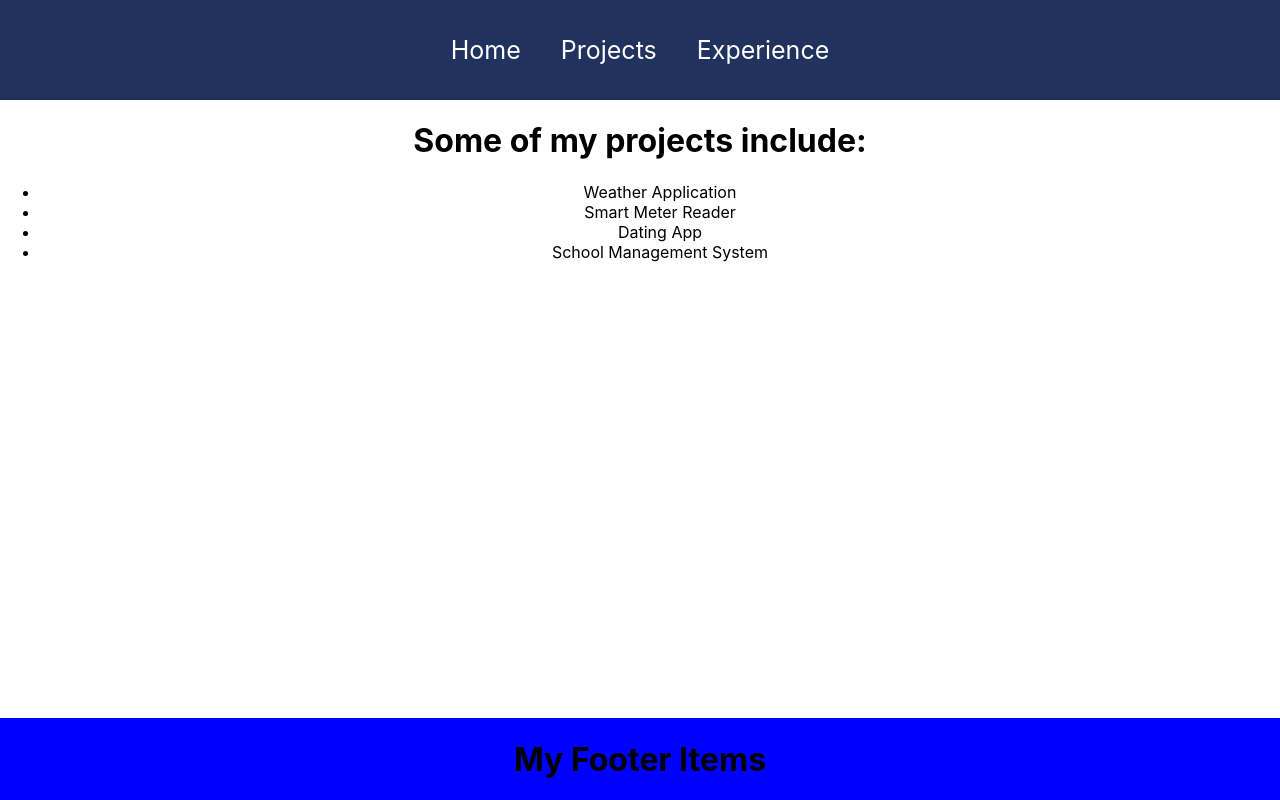
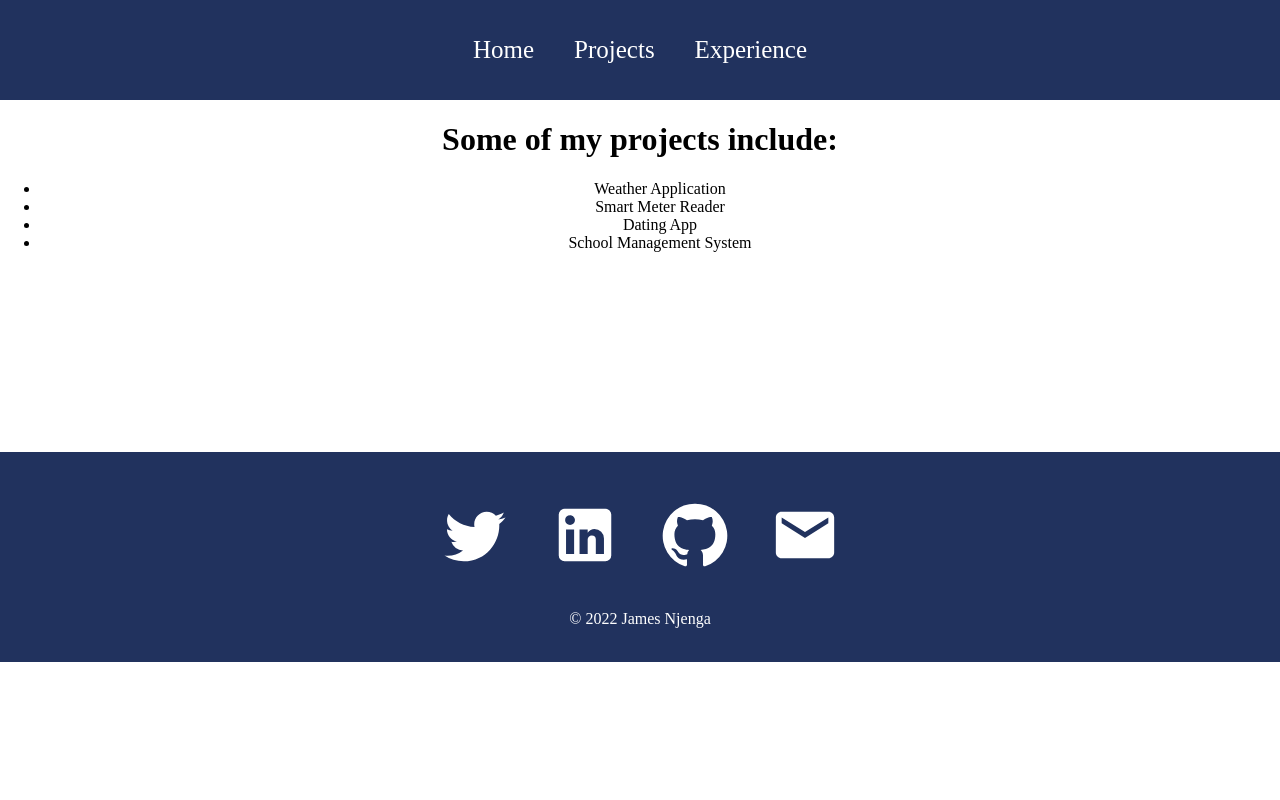
Before and after one commit to Ayusi-Peter2/PERSONAL-PORTFOLIO, a React (Create React App) app: page /projects in a window 1280 px wide. Built offline with nearby package versions, Linux system fonts and the light colour scheme.

Commit message:
Installed Material UI social icons and styled the Footer

```diff
--- a/package.json
+++ b/package.json
@@ -3,8 +3,12 @@
   "version": "0.1.0",
   "private": true,
   "dependencies": {
+    "@emotion/react": "^11.10.4",
+    "@emotion/styled": "^11.10.4",
     "@material-ui/core": "^4.12.4",
     "@material-ui/icons": "^4.11.3",
+    "@mui/icons-material": "^5.10.6",
+    "@mui/material": "^5.10.8",
     "@testing-library/jest-dom": "^5.16.5",
     "@testing-library/react": "^13.4.0",
     "@testing-library/user-event": "^13.5.0",
--- a/src/App.js
+++ b/src/App.js
@@ -19,10 +19,6 @@ function App() {
         <Footer/>
       </BrowserRouter>
 
-      {/* <NavBar/>
-     <Home/>
-     <Footer/> */}
-
     </div>
   );
 }
--- a/src/components/Footer.jsx
+++ b/src/components/Footer.jsx
@@ -1,8 +1,21 @@
-import "../index.css"
-function Footer(){
-    return(
+import React from "react";
+import TwitterIcon from '@mui/icons-material/Twitter';
+import LinkedInIcon from '@mui/icons-material/LinkedIn';
+import GitHubIcon from '@mui/icons-material/GitHub';
+import EmailIcon from '@mui/icons-material/Email';
+import "../styles/Footer.css"
+
+function Footer() {
+    return (
         <div className="footer">
-            <h1>My Footer Items</h1>
+            <div className="socialMedia">
+                <TwitterIcon />
+                <LinkedInIcon />
+                <GitHubIcon />
+                <EmailIcon />
+
+            </div>
+            <p>&copy; 2022 James Njenga</p>
         </div>
     )
 }
--- a/src/index.css
+++ b/src/index.css
@@ -16,12 +16,12 @@ code {
   background-color: blue;
 }
 
-.footer{
+/* .footer{
   background-color: blue;
   position:fixed;
   bottom: 0;
   width:100%;
-}
+} */
 
 /* nav{
   position:fixed;
--- a/src/pages/Projects.js
+++ b/src/pages/Projects.js
@@ -11,7 +11,7 @@ function Projects(){
                 <li>Dating App</li>
                 <li>School Management System</li>
             </ul>
-            <Footer/>
+
         </div>
     )
 }
--- /dev/null
+++ b/src/styles/Footer.css
@@ -0,0 +1,28 @@
+.footer {
+    width: 100%;
+    height: 200px;
+    background: #21325e;
+    display: flex;
+    justify-content: center;
+    align-items: center;
+    flex-direction: column;
+    padding-top: 10px;
+    margin-top: 200px;
+  }
+
+  .socialMedia svg {
+    color: white;
+    margin: 20px;
+    font-size: 70px;
+    cursor: pointer;
+  }
+
+  .footer p {
+    color: white;
+  }
+
+  @media only screen and (max-width: 600px) {
+    .footer svg {
+      font-size: 50px;
+    }
+  }
```
Also changed, not shown: src/components/NavBar.jsx (+0 -8 lines), 1 other file (tests, documents, lock files or other folders).
